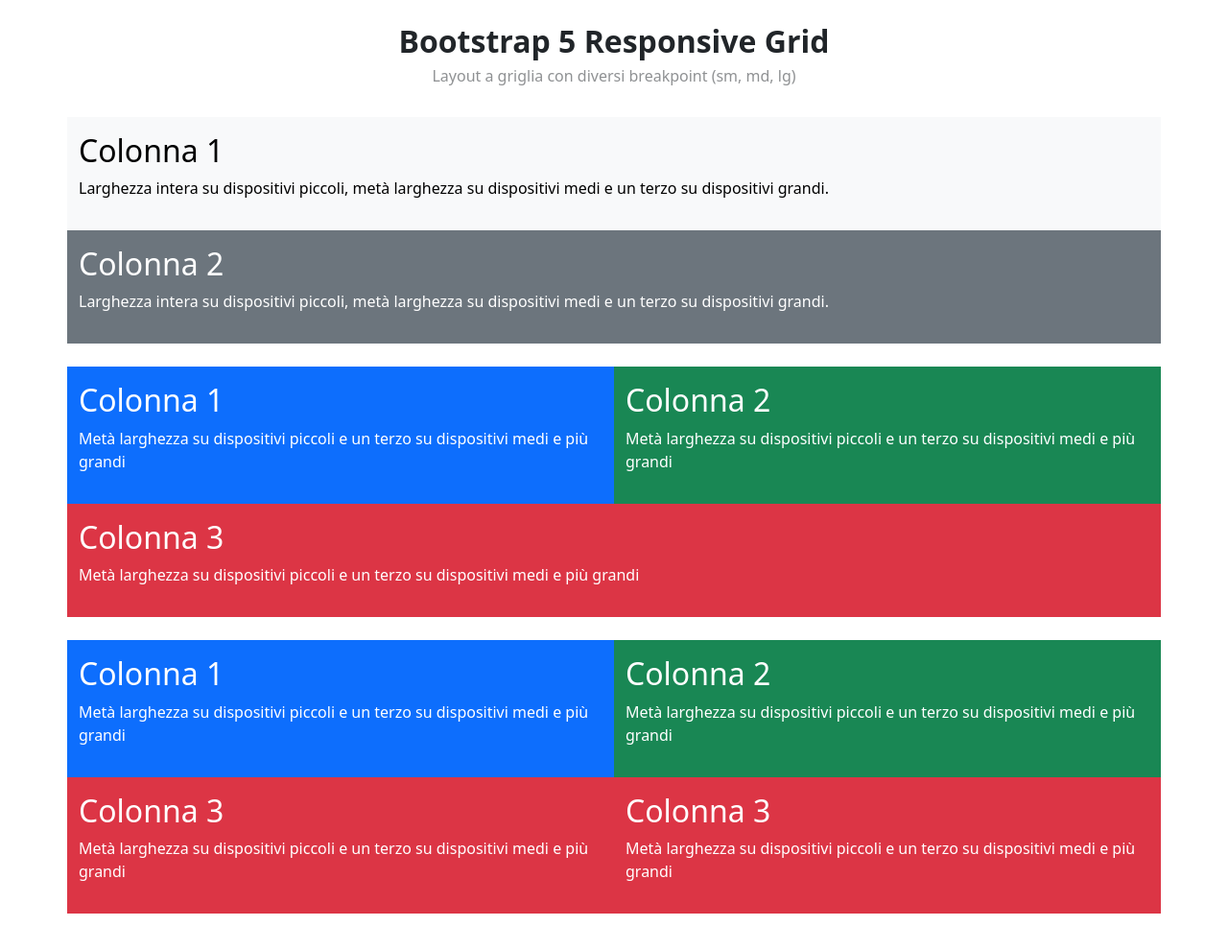
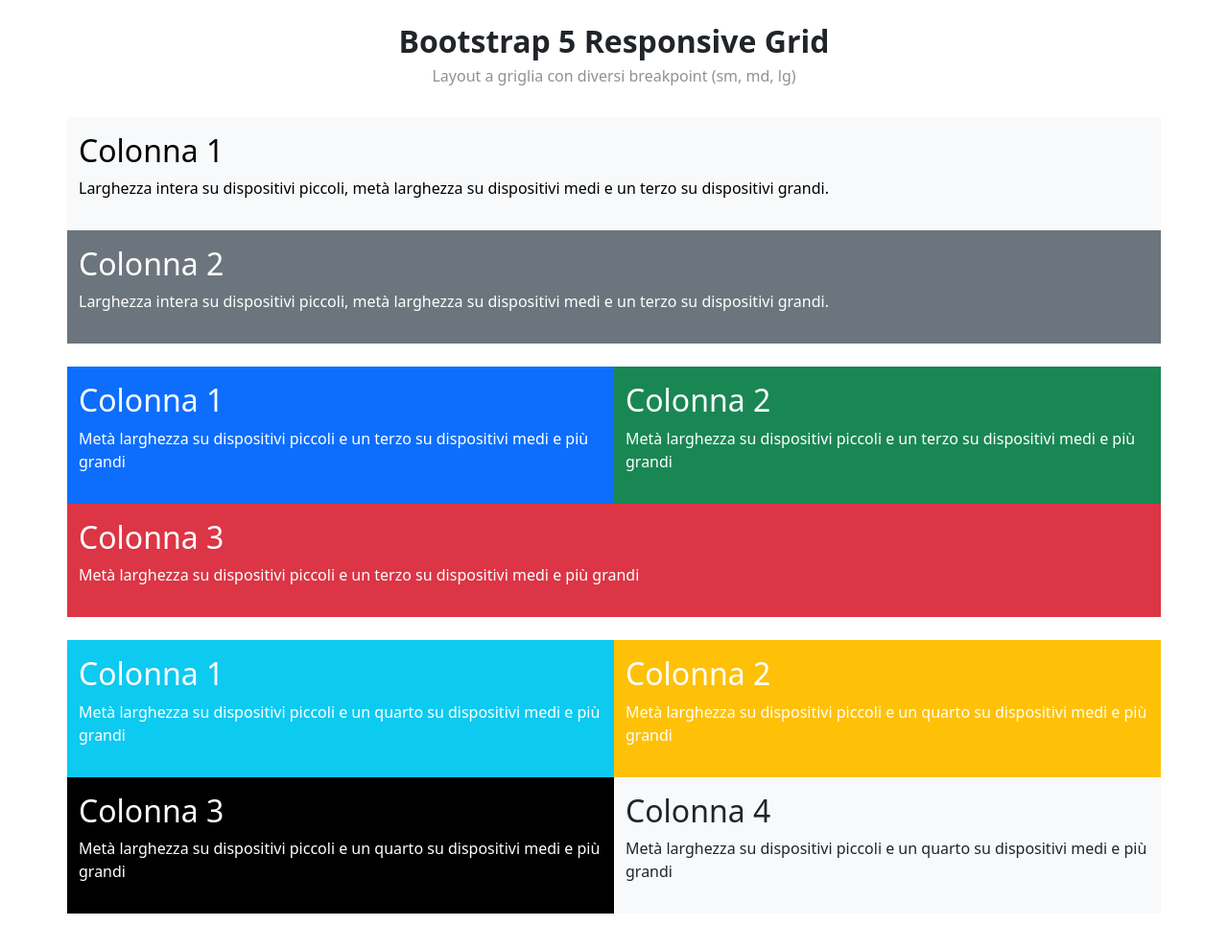
Before and after one commit to Alberto-Monaco/htmlcss-bootstrap-layout, a plain HTML site: page index.html in a window 1280 px wide. Shown: the whole page at 96% size. Drawn offline with nearby package versions, Linux system fonts and the light colour scheme.

Commit message:
add last container

```diff
--- a/index.html
+++ b/index.html
@@ -58,23 +58,23 @@
 					</div>
 				</div>
 			</div>
-			<div class="container mb-4">
+			<div class="container mb-5">
 				<div class="row">
-					<div class="col-6 py-3 bg-primary text-white">
+					<div class="col-6 py-3 bg-info text-white">
 						<h2>Colonna 1</h2>
-						<p>Metà larghezza su dispositivi piccoli e un terzo su dispositivi medi e più grandi</p>
+						<p>Metà larghezza su dispositivi piccoli e un quarto su dispositivi medi e più grandi</p>
 					</div>
-					<div class="col-6 py-3 bg-success text-white">
+					<div class="col-6 py-3 bg-warning text-white">
 						<h2>Colonna 2</h2>
-						<p>Metà larghezza su dispositivi piccoli e un terzo su dispositivi medi e più grandi</p>
+						<p>Metà larghezza su dispositivi piccoli e un quarto su dispositivi medi e più grandi</p>
 					</div>
-					<div class="col-6 py-3 bg-danger text-white">
+					<div class="col-6 py-3 bg-black text-white">
 						<h2>Colonna 3</h2>
-						<p>Metà larghezza su dispositivi piccoli e un terzo su dispositivi medi e più grandi</p>
+						<p>Metà larghezza su dispositivi piccoli e un quarto su dispositivi medi e più grandi</p>
 					</div>
-					<div class="col-6 py-3 bg-danger text-white">
-						<h2>Colonna 3</h2>
-						<p>Metà larghezza su dispositivi piccoli e un terzo su dispositivi medi e più grandi</p>
+					<div class="col-6 py-3 bg-light ">
+						<h2>Colonna 4</h2>
+						<p>Metà larghezza su dispositivi piccoli e un quarto su dispositivi medi e più grandi</p>
 					</div>
 				</div>
 			</div>
```
